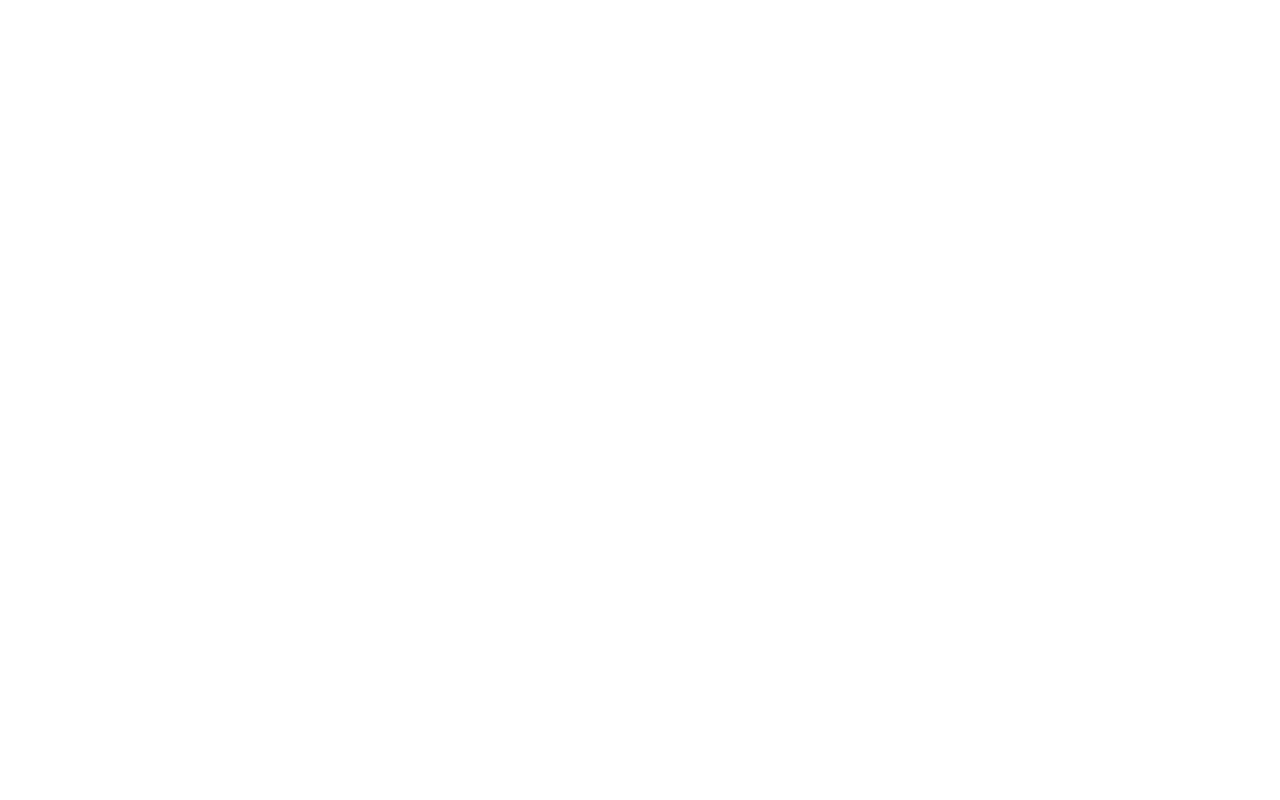
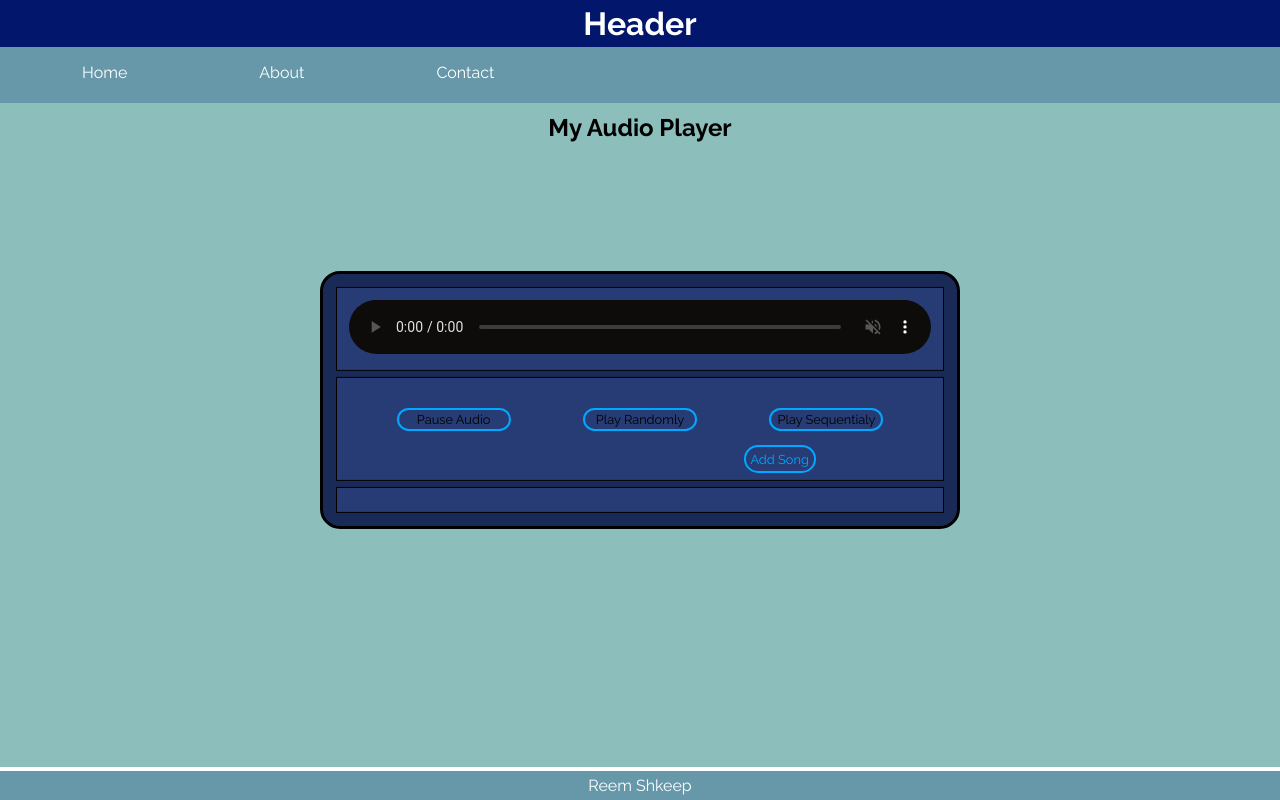
Before and after one commit to ReemShkeep/ITI-HTML5-CSS3, a plain HTML site: page lab1/task3/index.html in a window 1280 px wide. Drawn offline with Linux system fonts and the light colour scheme.

Commit message:
adding task3 lab1

```diff
--- a/lab1/task1/css/main.css
+++ b/lab1/task1/css/main.css
@@ -15,11 +15,17 @@ header {
     text-align: center;
     padding: 5px;
 }
-
+nav {
+    width: 100%;
+    height: 7vh;
+    background-color: #d1e5e4;
+    margin: 0 auto;
+    text-align: center;
+    padding: 2vh ;
+}
 /*horizontal navigation bar design */
 
 nav ul {
-    position: relative;
     list-style-type: none;
     margin: 0;
     padding: 0;
@@ -30,18 +36,16 @@ nav ul {
 nav li {
     float: left;
 }
-/* make navbar links display center */
 
 
 
 nav li a {
-    float: left;
-    display: block;
+    margin: 0px 50px;
+
     color: #ffffff ;
     text-align: center;
-    padding: 14px 16px;
+    padding: 15px 16px;
     text-decoration: none;
-
 }
 
 /*
@@ -81,11 +85,12 @@ nav li a:focus {
 
 /* section design */
 section {
+    text-align: center;
     background-color: #ff8b2d;
     width: 100%;
     float: left;
     padding: 10px;
-    height: 42vh;
+    height: 83vh;
 }
 /*article design */
 article {
--- a/lab1/task3/css/main.css
+++ b/lab1/task3/css/main.css
@@ -0,0 +1,230 @@
+@import url("https://fonts.googleapis.com/css?family=Raleway:400,400i,700");
+
+* {
+
+    font-family: 'Raleway';
+    padding: 0;
+    margin: 0;
+    box-sizing: border-box;
+}
+
+/* header design */
+header {
+    background-color: #02176c;
+    color: #fff;
+    text-align: center;
+    padding: 5px;
+}
+
+nav {
+    width: 100%;
+    height: 7vh;
+    background-color: #6798aa;
+    margin: 0 auto;
+    text-align: center;
+    padding: 2vh;
+}
+
+/*horizontal navigation bar design */
+
+nav ul {
+    list-style-type: none;
+    margin: 0;
+    padding: 0;
+    overflow: hidden;
+    background-color: #6798aa;
+}
+
+nav li {
+    float: left;
+}
+
+
+
+nav li a {
+    margin: 0px 50px;
+
+    color: #ffffff;
+    text-align: center;
+    padding: 15px 16px;
+    text-decoration: none;
+}
+
+/*
+Note: a:hover MUST come after a:link and a:visited in the CSS definition in order to be effective.
+
+Note: a:active MUST come after a:hover in the CSS definition in order to be effective.*/
+
+
+
+
+nav li a:visited {
+    background-color: #622525;
+}
+
+/*
+nav li a:link {
+    background-color: #e3d1e5;
+} */
+
+
+
+nav li a:hover {
+    background-color: #322a69;
+}
+
+
+/*
+nav li a:active {
+    background-color: #087066;
+}  */
+
+
+/* onclick */
+nav li a:focus {
+    background-color: #12a219;
+}
+
+
+/* section design */
+section {
+    text-align: center;
+    background-color: #8cbfbc;
+    width: 100%;
+    float: left;
+    padding: 10px;
+    height: 83vh;
+}
+
+.container{
+    border: .3vw solid black;
+    border-radius: 20px;
+    position: absolute;
+    width: 50%;
+    top: 50%;
+    left: 50%;
+    transform: translate(-50%,-50%);
+    padding: 1%;
+    background-color: #192a56;
+}
+
+#audio{
+    background-color: #273c75;
+    width: 100%;
+    padding: 2%;
+    position: relative;
+    border: .1vw solid #000000;
+}
+
+#myAudio{
+    width: 100%;
+    position: relative;
+    filter: invert();
+}
+
+.buttons{
+    border: .1vw solid black;
+    padding: 3%;
+    position: relative;
+    margin: 1% 0 0 0;
+    width: 100%;
+    height: fit-content;
+    background-color: #273c75;
+}
+.buttons button{
+    position: relative;
+    width: 20%;
+    border: none;
+    border-radius: 20px;
+    padding: .4%;
+    margin: 2% 6%;
+    font-size: 1vw;
+    border: 2px solid #00a8ff;
+    background-color: #273c75;
+    cursor: pointer;
+}
+.buttons button:hover{
+    background-color: #192a56;
+}
+#MyList {
+    position: relative;
+    margin: 1% 0 0 0;
+    width: 100%;
+    list-style: none;
+    background-color: #273c75;
+    border: .1vw solid black;
+    padding: 2%;
+}
+#MyList li{
+    position: relative;
+    margin: 1%;
+    padding: 2% 5%;
+    font-size: 1.5vw;
+}
+
+a {
+    text-decoration: none;
+    color: #00a8ff;
+    cursor: pointer;
+}
+
+#MyList li button{
+    cursor: pointer;
+    float: right;
+    font-size: 2vw;
+    border: none;
+    margin: 0;
+    border-radius: 20px;
+    padding: 0 2%;
+    background-color: #273c75;
+    border: 2px solid #00a8ff;
+}
+#MyList li button:hover
+{
+    background-color: #192a56;
+    border-radius: 20px;
+}
+.custom-file-input {
+    color: transparent;
+}
+
+.custom-file-input::-webkit-file-upload-button {
+    display: none;
+}
+
+.custom-file-input::before {
+    content: 'Add Song';
+    color: #00a8ff;
+    position: absolute;
+    border-radius: 20px;
+    padding: .8%;
+    margin: 0 0 0 40%;
+    border: 2px solid #00a8ff;
+    background-color: #273c75;
+    cursor: pointer;
+    font-size: 1vw;
+}
+
+.custom-file-input:hover::before {
+    background-color: #192a56;
+}
+
+.custom-file-input:active {
+    outline: 0;
+}
+
+.custom-file-input:active::before {
+    background: -webkit-linear-gradient(top, #e3e3e3, #f9f9f9);
+}
+
+footer {
+    position: fixed;
+    left: 0;
+    clear: both;
+    bottom: 0;
+    width: 100%;
+    background-color: #6798aa ;
+    padding: 5px;
+    color: white;
+    text-align: center;
+}
--- a/lab1/task3/index.html
+++ b/lab1/task3/index.html
@@ -1,21 +1,54 @@
 <!DOCTYPE html>
 <html lang="en">
-<head>
-    <meta charset="UTF-8">
-    <meta http-equiv="X-UA-Compatible" content="IE=edge">
-    <meta name="viewport" content="width=device-width, initial-scale=1.0">
-    <meta name="author" content="Reem Shkeep">
-    <meta name="description" content="music player ">
-    <link rel="stylesheet" href="css/main.css">
-    <script src="js/main.js" defer ></script>
+  <head>
+    <meta charset="UTF-8" />
+    <meta http-equiv="X-UA-Compatible" content="IE=edge" />
+    <meta name="viewport" content="width=device-width, initial-scale=1.0" />
+    <meta name="author" content="Reem Shkeep" />
+    <meta name="description" content="music player " />
+    <link rel="stylesheet" href="css/main.css" />
 
-    <title>My Music Player</title>
-</head>
-<body>
+    <title>Audio Player</title>
+  </head>
+  <body>
+    <!--header -->
+    <header>
+      <h1>Header</h1>
+    </header>
+    <!--navigation -->
+    <nav>
+      <ul>
+        <li><a href="index.html">Home</a></li>
+        <li><a href="about.html">About</a></li>
+        <li><a href="contact.html">Contact</a></li>
+      </ul>
+    </nav>
+    <!-- section -->
+    <section>
+      <h2> My Audio Player </h2>
+      <!--article -->
 
+      <div class="container">
+        <!-- audio player -->
+        <div id="audio">
+            <audio id="myAudio" controls src="" type="audio/mpeg"  controlsList="nodownload" muted></audio>
+        </div>
+        <!-- audio buttons -->
+        <div class="buttons">
+            <button onclick="pauseAudio()" type="button">Pause Audio</button>
+            <button onclick="RandomPlay()" type="button">Play Randomly</button>
+            <button onclick="Playback()" type="button">Play Sequentialy</button>
+            <br>
+            <input type="file" class="custom-file-input">
+        </div>
+        <!-- play list -->
+        <ul id="MyList"></ul>
+    </div>
 
+    </section>
 
-
-
-</body>
+    <footer>
+      <p>Reem Shkeep</p>
+    </footer>
+  </body>
 </html>
```
Also changed, not shown: lab1/task2/index.html (+18 -0 lines), lab2/task1/index.html (line endings or trailing spaces).
